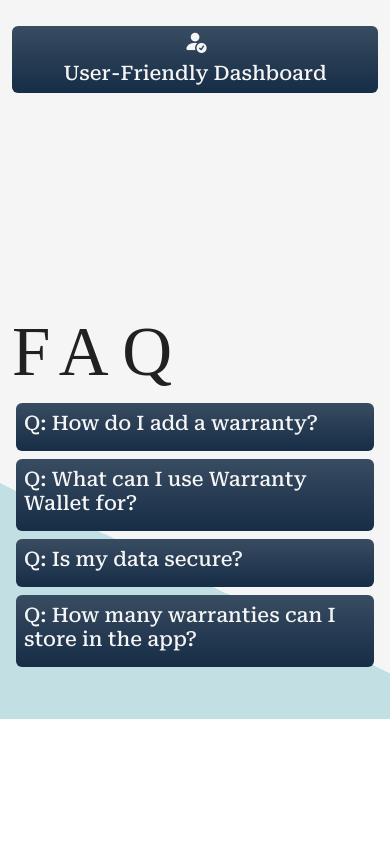
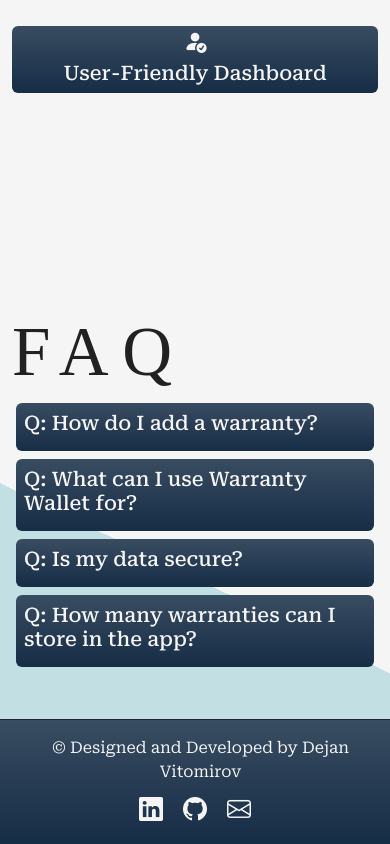
Before and after one commit to Vitomirov/warranty-wallet, a React (Vite) app in the folder src/frontend/: page / in a window 390 px wide. Shown: the part 2608-3452 px from the top of the page. Before the commit the page ends 3327 px from the top, so only its background shows below. Built offline with nearby package versions, Linux system fonts and the light colour scheme; a web font is replaced by a local one.

Commit message:
Footer adjustment for small screens

```diff
--- a/src/frontend/components/Footer.jsx
+++ b/src/frontend/components/Footer.jsx
@@ -12,14 +12,13 @@ function Footer() {
   };
 
   return (
-    <footer
-      id="contact"
-      className="bg-gradient border-bottom border-dark py-2 d-flex justify-content-between align-items-center d-none d-md-flex"
-    >
-      <p className="mb-0 col-lg-5">
+        <footer className="bg-gradient border-top border-dark py-3">
+      <div className="container-fluid">
+        <div className="d-flex flex-column flex-md-row justify-content-between align-items-center text-center text-md-start">
+          <p className="mb-2 mb-md-0">
             &copy; Designed and Developed by Dejan Vitomirov
           </p>
-      <div className="pe-5">
+          <div className="me-lg-5">
             <span
               onClick={handleLinkedinClick}
               style={{ cursor: "pointer", margin: "0 10px" }}
@@ -39,6 +38,8 @@ function Footer() {
               <i className="bi bi-envelope" style={{ fontSize: "1.5rem" }}></i>
             </span>
           </div>
+        </div>
+      </div>
     </footer>
   );
 }
--- a/src/frontend/styles/_variables.scss
+++ b/src/frontend/styles/_variables.scss
@@ -5,5 +5,3 @@ $yellow: #fffc5f;
 $dark: #212121;
 $blueDark: #162D46;
 $modal: #c3c3d7;
-
-// Dodajte i druge globalne varijable ovde ako ih imate (npr. za fontove, razmake...)
```
Also changed, not shown: 2 other files (tests, documents, lock files or other folders). Lines whose indentation alone changed are shown as unchanged.
